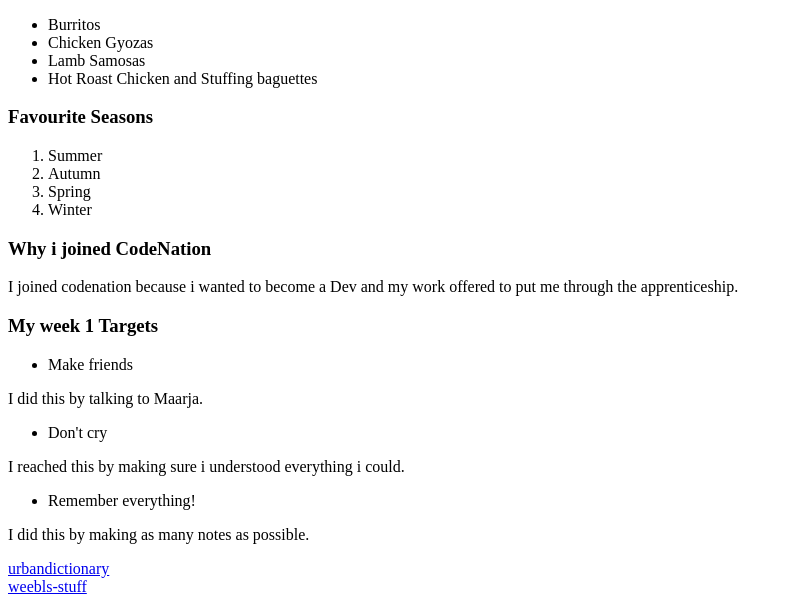
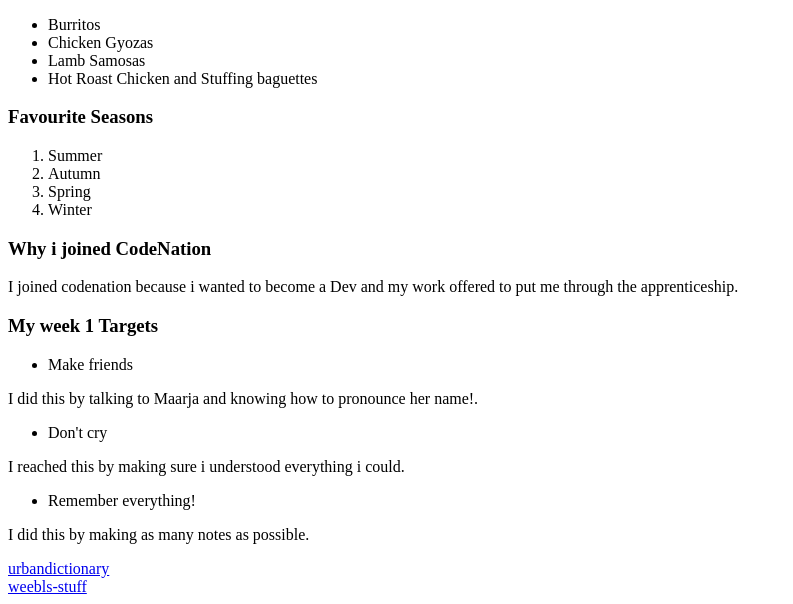
Before and after one commit to rebeccavahughes/websiteAboutMe, a plain HTML site: page index.html in a window 1280 px wide. Shown: the part 623-1227 px from the top of the page, without its empty margins (0-793 px from the left). Drawn offline with Linux system fonts and the light colour scheme.

Commit message:
amended a target

```diff
--- a/index.html
+++ b/index.html
@@ -39,7 +39,7 @@
 <ul>
     <li>Make friends</li>
 </ul>
-    <p>I did this by talking to Maarja.</p>
+    <p>I did this by talking to Maarja and knowing how to pronounce her name!.</p>
     <ul>
         <li>Don't cry</li>
     </ul>
```
